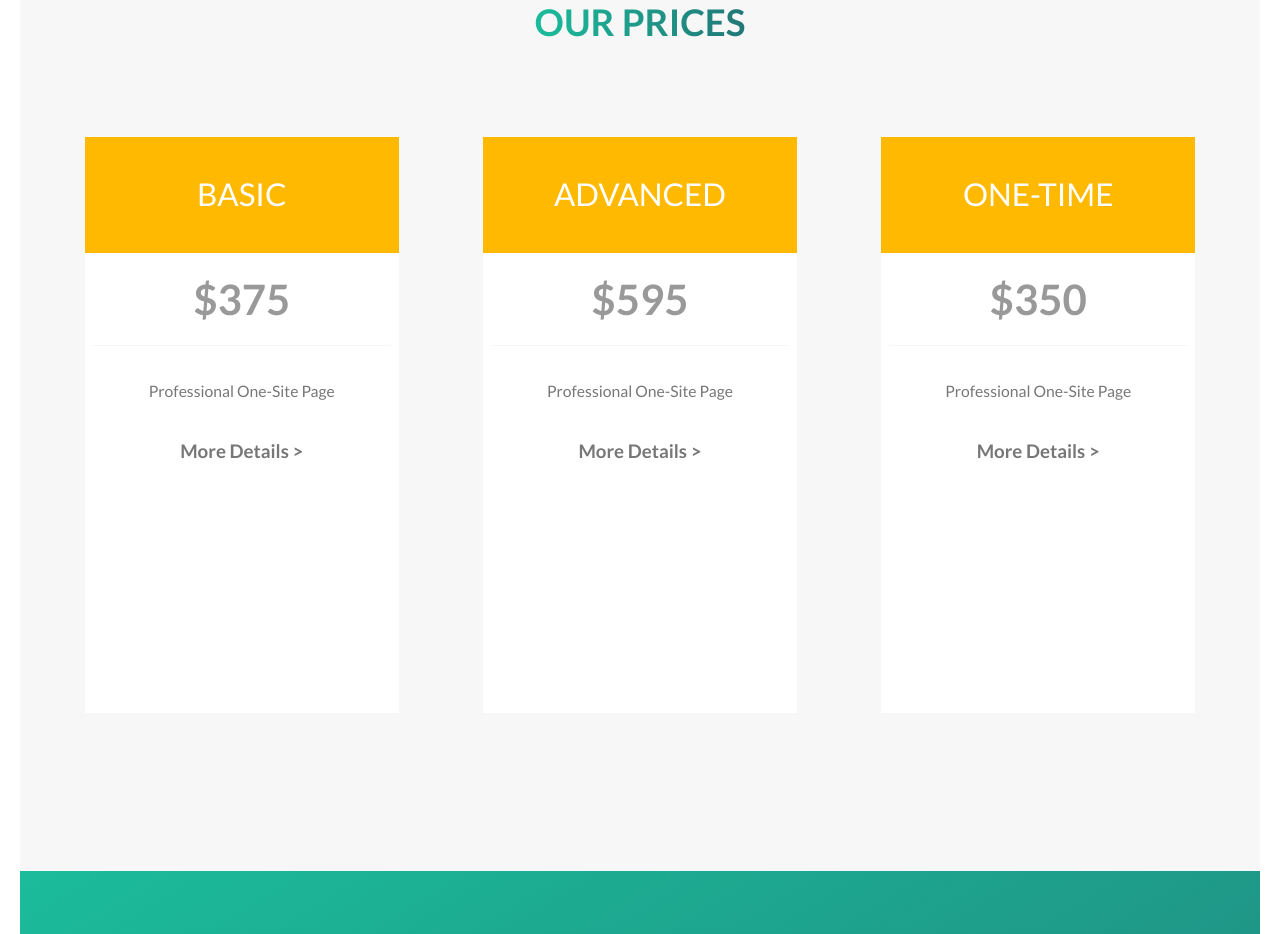
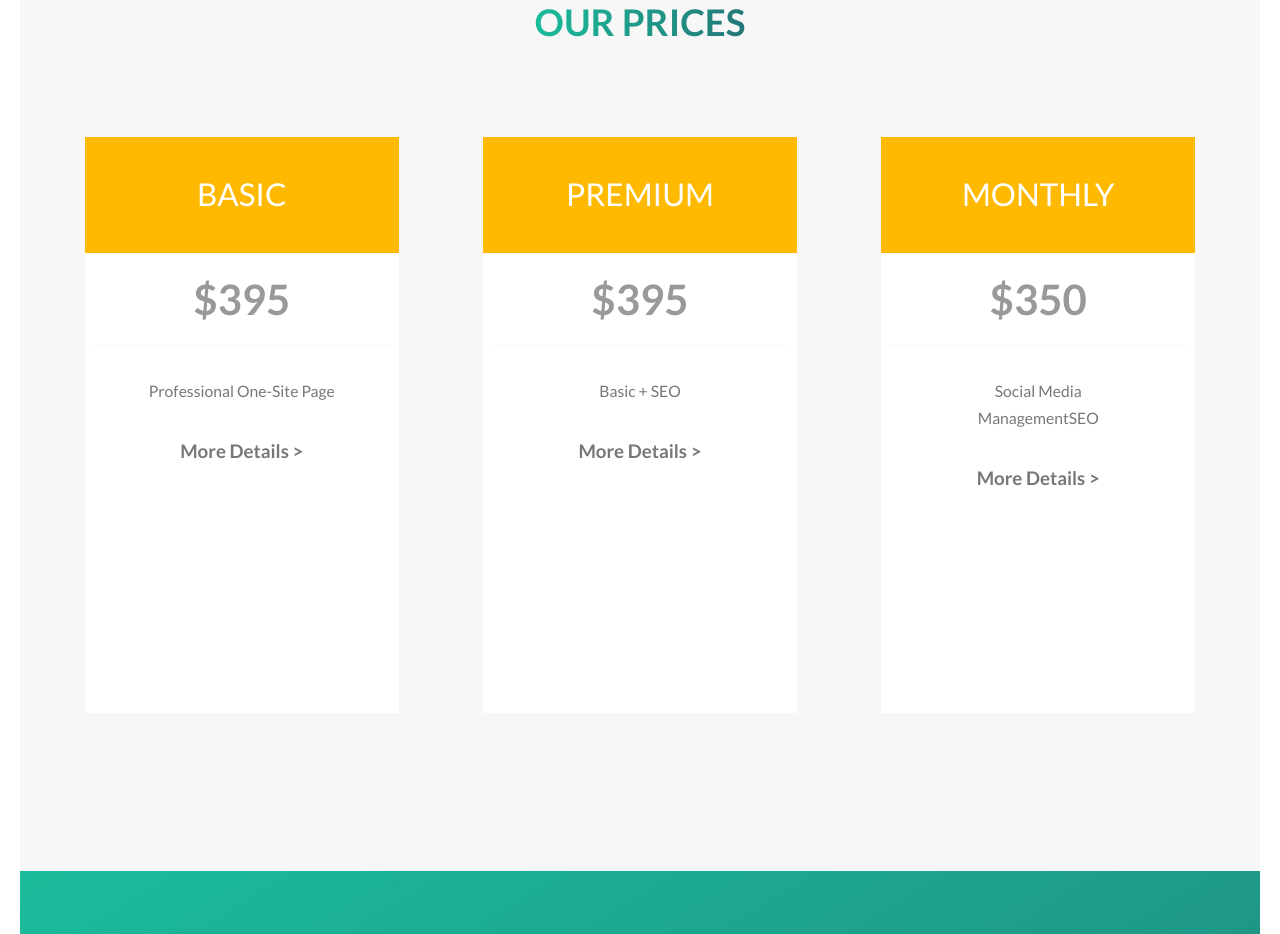
Before and after one commit to tcovington1/truck-stop, a React (Create React App) app: page / in a window 1280 px wide. Shown: the part 2480-3414 px from the top of the page. Built offline with nearby package versions, Linux system fonts and the light colour scheme.

Commit message:
updated price card to be dynamic with data

```diff
--- a/src/App.js
+++ b/src/App.js
@@ -1,11 +1,11 @@
 import React from 'react';
 import './styles/main.scss';
 import Header from './components/layout/header/header'
-import About from './components/about/About';
 import Prices from './components/tours/Prices'
 import Testimonials from './components/testimonials/Testimonials';
 import Quote from './components/quote/Quote';
 import Footer from './components/layout/Footer';
+import About from './components/about/About';
 
 function App() {
   return (
--- a/src/components/Card.jsx
+++ b/src/components/Card.jsx
@@ -1,7 +1,8 @@
 import React from 'react'
 import '../styles/main.scss'
 
-const Card = ({heading, price}) => {
+const Card = ({heading, price, frontDetails, backDetails}) => {
+
   return (
     <div className='card'>
       <div className="card__side card__side--front">
@@ -13,7 +14,9 @@ const Card = ({heading, price}) => {
         </h5>
         <div className="card__details">
           <ul>
-            <li>Professional One-Site Page</li>
+            <li>
+              {frontDetails}
+            </li>
           </ul>
         </div>
         <div className="u-center-text">
@@ -27,12 +30,9 @@ const Card = ({heading, price}) => {
         </h4>
         <div className="card__details">
           <ul>
-            <li>Professional One-Site Page</li>
-            <li>Call To Action Buttons</li>
-            <li>Testimonials</li>
-            <li>Images</li>
-            <li>Contact Form</li>
-            <li>Mobile Responsive</li>
+            <li>
+              {backDetails}
+            </li>
           </ul>
         <div className="u-center-text">
           <a href="#" className='btn btn--orange my1'>Book Now</a>
--- a/src/components/tours/Prices.jsx
+++ b/src/components/tours/Prices.jsx
@@ -3,6 +3,43 @@ import Card from '../Card'
 import Fade from 'react-reveal/Fade'
 
 const Prices = () => {
+
+
+  const cardData = [
+    {
+      id: 1,
+      heading: 'Basic',
+      price: '$395',
+      frontData: [ 'Professional One-Site Page' ],
+      backData: [ 'Professional One-Site Page', 'Call To Action Buttons', 'Testimonials', 'Images', 'Contact Form', 'Mobile Responsive'  ],
+    },
+    {
+      id: 2,
+      heading: 'Premium',
+      price: '$395',
+      frontData: [ 'Basic + SEO' ],
+      backData: [ 'Professional One-Site Page', 'Call To Action Buttons', 'Testimonials', 'Images', 'Contact Form', 'Mobile Responsive'  ],
+    },
+    {
+      id: 1,
+      heading: 'Monthly',
+      price: '$350',
+      frontData: [ 'Social Media Management', 'SEO' ],
+      backData: [ 'Professional One-Site Page', 'Call To Action Buttons', 'Testimonials', 'Images', 'Contact Form', 'Mobile Responsive'  ],
+    },
+  ]
+
+    const mapCardDataFn = (cardData) => (
+      <div className="tour-flex">
+        <Card
+          heading={cardData.heading}
+          price={cardData.price}
+          frontDetails={cardData.frontData}
+          backDetails={cardData.backData}
+        />
+      </div>
+    );
+
   return (
     <>
       <section className="section-prices">
@@ -15,15 +52,16 @@ const Prices = () => {
         </Fade>
         <Fade right cascade>
           <div className="row">
-            <div className="tour-flex">
-              <Card heading='basic' price='$375' color='orange'/>
-            </div>
-            <div className="tour-flex">
+            {/* <div className="tour-flex"> */}
+              {/* <Card heading='basic' price='$375' color='orange' frontDetails={getCardDetailsFn(cardOneFront)} backDetails={getCardDetailsFn(cardOneBack)}/> */}
+              {cardData.map(mapCardDataFn)}
+            {/* </div> */}
+            {/* <div className="tour-flex">
               <Card heading='Advanced' price='$595' color='blue'/>
             </div>
             <div className="tour-flex">
               <Card heading='One-Time' price='$350' color='purple'/>
-            </div>
+            </div> */}
           </div>
         </Fade>
       </section>
```
